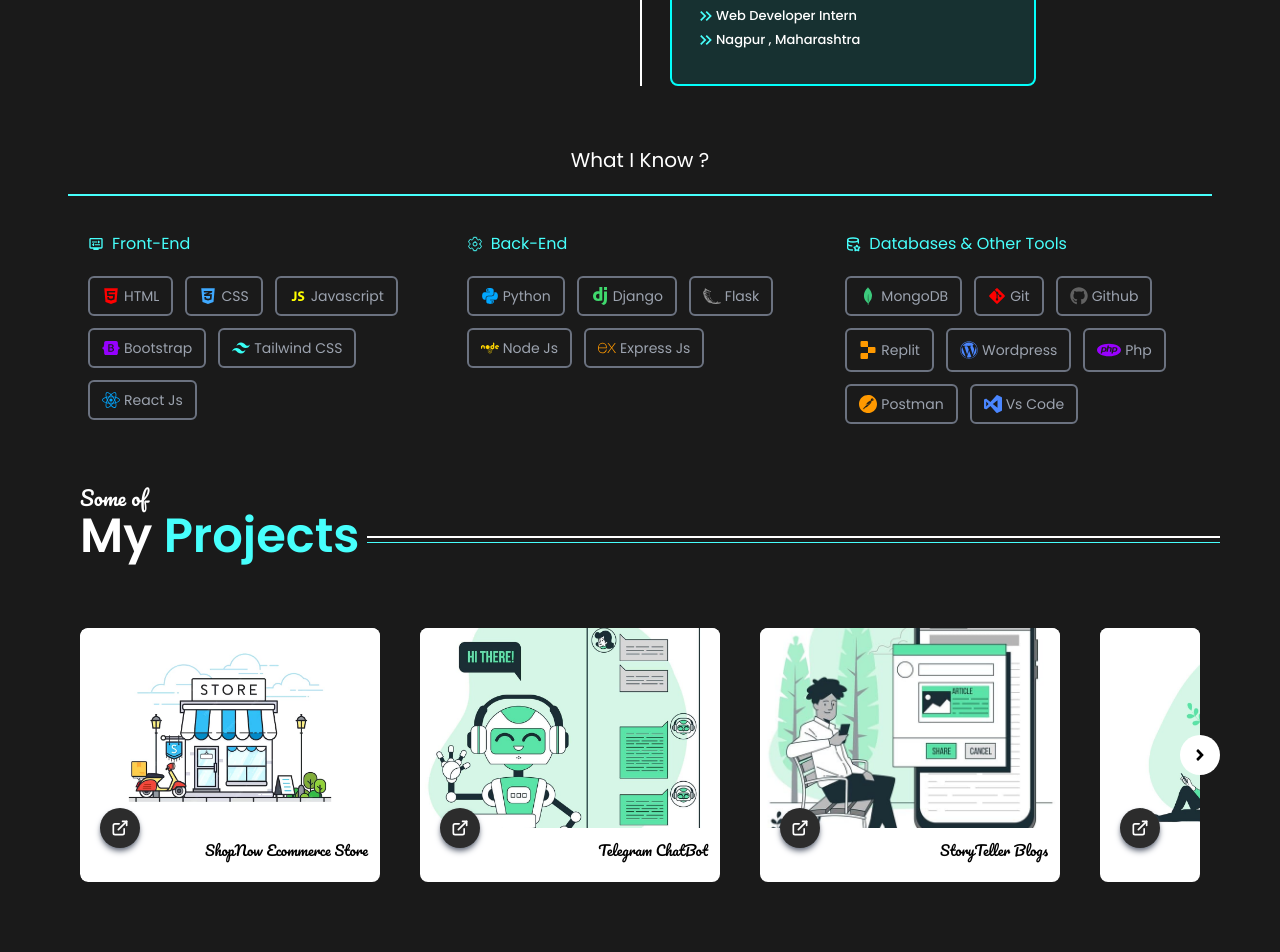
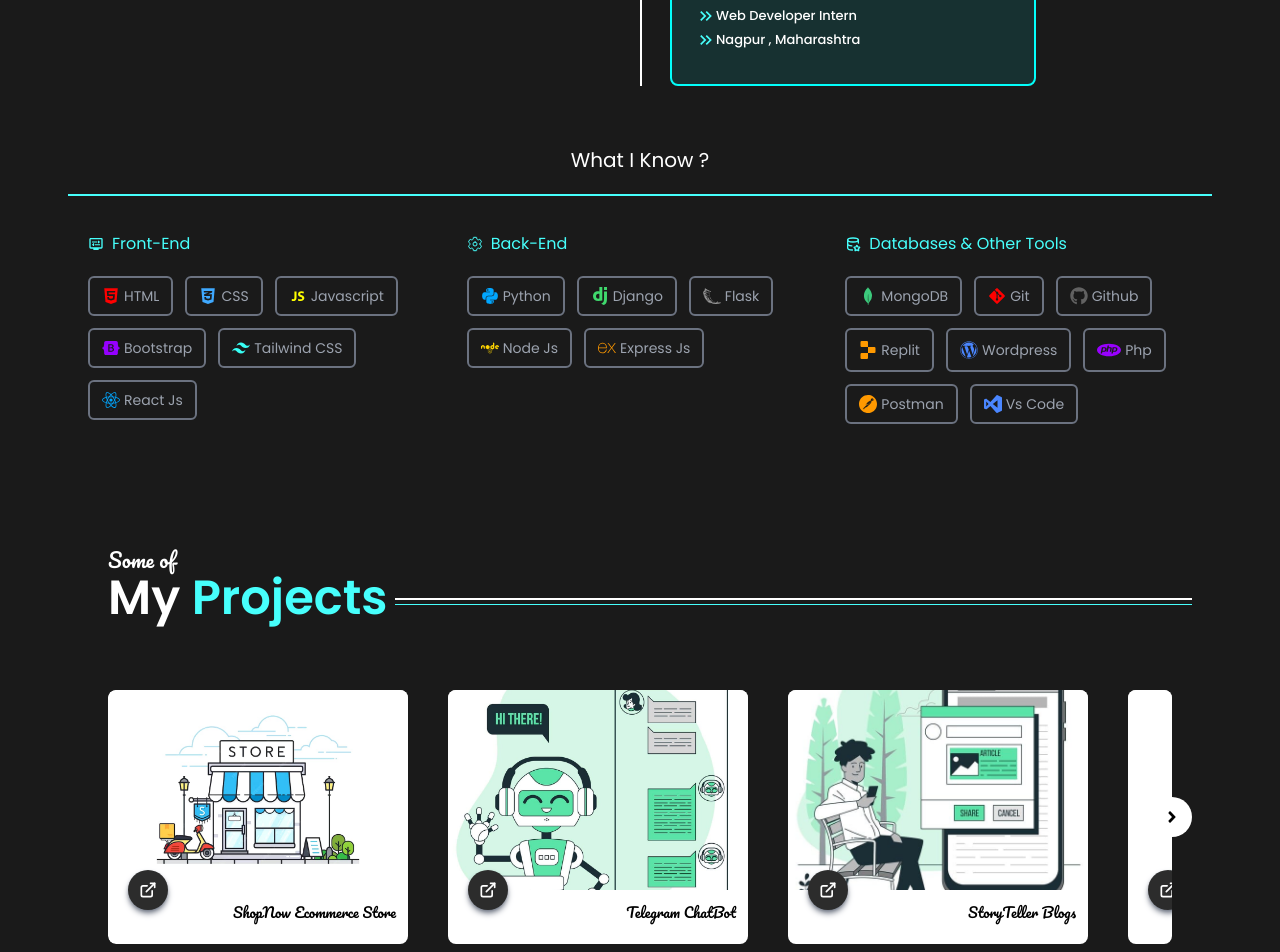
Before and after one commit to PiyushThaware07/portfolio2.0, a React (Vite) app in the folder frontend/: page / in a window 1280 px wide. Shown: the part 1060-2012 px from the top of the page. Built offline with nearby package versions, Linux system fonts and the light colour scheme.

Commit message:
About change

```diff
--- a/frontend/src/components/About.jsx
+++ b/frontend/src/components/About.jsx
@@ -20,7 +20,7 @@
     }
 
     return (
-        <div className='about  px-5 md:px-10 max-w-[1600px] mx-auto pb-10 mt-5 md:mt-9' style={{ fontFamily: "'Poppins', sans-serif" }}>
+        <div id="about" className='about  px-5 md:px-10 max-w-[1600px] mx-auto pb-10 mt-5 md:mt-9' style={{ fontFamily: "'Poppins', sans-serif" }}>
             <div className="content h-[100vh] md:h-auto w-[100%] md:w-auto">
                 <div className="p-0 md:px-5  rounded-xl">
                     <div className="flex flex-nowrap items-end gap-2">
--- a/frontend/src/components/Navbar.jsx
+++ b/frontend/src/components/Navbar.jsx
@@ -33,9 +33,9 @@
                 <div className="section-2">
                     <ul className={` ${menu ? '' : 'hidden'} md:flex flex-nowrap items-center gap-4 mt-3 md:mt-0`}>
                         {/* <li className='flex flex-nowrap items-center gap-1 uppercase text-sm'><LuPackageOpen/> About me</li> */}
-                        <li className='relative hover:translate-y-[-3px] transition-transform'><a href="#skills" className='flex flex-nowrap items-center gap-1 uppercase text-sm hover:text-[#47fffc] transition-all font-medium p-5 md:p-0'><FaRegFaceLaugh /> About Me</a></li>
-                        <li className='relative hover:translate-y-[-3px] transition-transform'><a href="#skills" className='flex flex-nowrap items-center gap-1 uppercase text-sm hover:text-[#47fffc] transition-all font-medium p-5 md:p-0'><BiLogoGraphql /> Tech Stack</a></li>
-                        <li className='relative hover:translate-y-[-3px] transition-transform'><a href="#projects" className='flex flex-nowrap items-center gap-1 uppercase text-sm hover:text-[#47fffc] transition-all font-medium p-5 md:p-0'><LuPackageOpen /> Projects</a></li>
+                        <li className='relative hover:translate-y-[-3px] transition-transform'><a href="#about" className='flex flex-nowrap items-center gap-1 uppercase text-sm hover:text-[#47fffc] transition-all font-medium p-5 md:p-0' onClick={toggleMenu}><FaRegFaceLaugh /> About Me</a></li>
+                        <li className='relative hover:translate-y-[-3px] transition-transform'><a href="#skills" className='flex flex-nowrap items-center gap-1 uppercase text-sm hover:text-[#47fffc] transition-all font-medium p-5 md:p-0' onClick={toggleMenu}><BiLogoGraphql /> Tech Stack</a></li>
+                        <li className='relative hover:translate-y-[-3px] transition-transform'><a href="#projects" className='flex flex-nowrap items-center gap-1 uppercase text-sm hover:text-[#47fffc] transition-all font-medium p-5 md:p-0' onClick={toggleMenu}><LuPackageOpen /> Projects</a></li>
                         <li className='hidden md:flex flex-nowrap items-center justify-center gap-2 border-2 border-[#47fffc] ps-3 pe-1 py-1 rounded-full cursor-pointer' onClick={() => props.toggleContactModel()}>
                             <h1>Contact</h1>
                             <div className="bg-[#47fffca9] p-2 rounded-full"><FaHeadphonesAlt /></div>
--- a/frontend/src/components/Projects.jsx
+++ b/frontend/src/components/Projects.jsx
@@ -51,8 +51,8 @@
     }
 
     return (
-        <div id='projects' className='projects  px-5 md:px-10 max-w-[1600px] mx-auto mt-5' style={{ fontFamily: "'Poppins', sans-serif" }}>
-            <div className="content ">
+        <div id='projects' className='projects relative px-5 md:px-10 max-w-[1600px] mx-auto mt-5' style={{ fontFamily: "'Poppins', sans-serif" }}>
+            <div className="content  md:w-auto md:px-7">
                 <div className="p-0 md:px-5  rounded-xl">
                     <div className="flex flex-nowrap items-end gap-2">
                         <div className="headings mb-2 text-white ps-5">
--- a/frontend/src/components/Skills.jsx
+++ b/frontend/src/components/Skills.jsx
@@ -10,8 +10,8 @@
 
 export default function Skills() {
     return (
-        <div className='header text-white px-5 md:px-10 max-w-[1600px] mx-auto ' style={{ fontFamily: "'Poppins', sans-serif" }}>
-            <div className="content md:px-7 ">
+        <div id='skills' className='skills text-white px-5 md:px-10 max-w-[1600px] mx-auto ' style={{ fontFamily: "'Poppins', sans-serif" }}>
+            <div className="content min-h-[100vh] md:min-h-[50vh] w-[100%] md:w-auto md:px-7">
                 <div className="section-1">
                     <div className="header grid justify-center">
                         <h1 className='  inline text-xl text-white p-5'>What I Know ?</h1>
```
